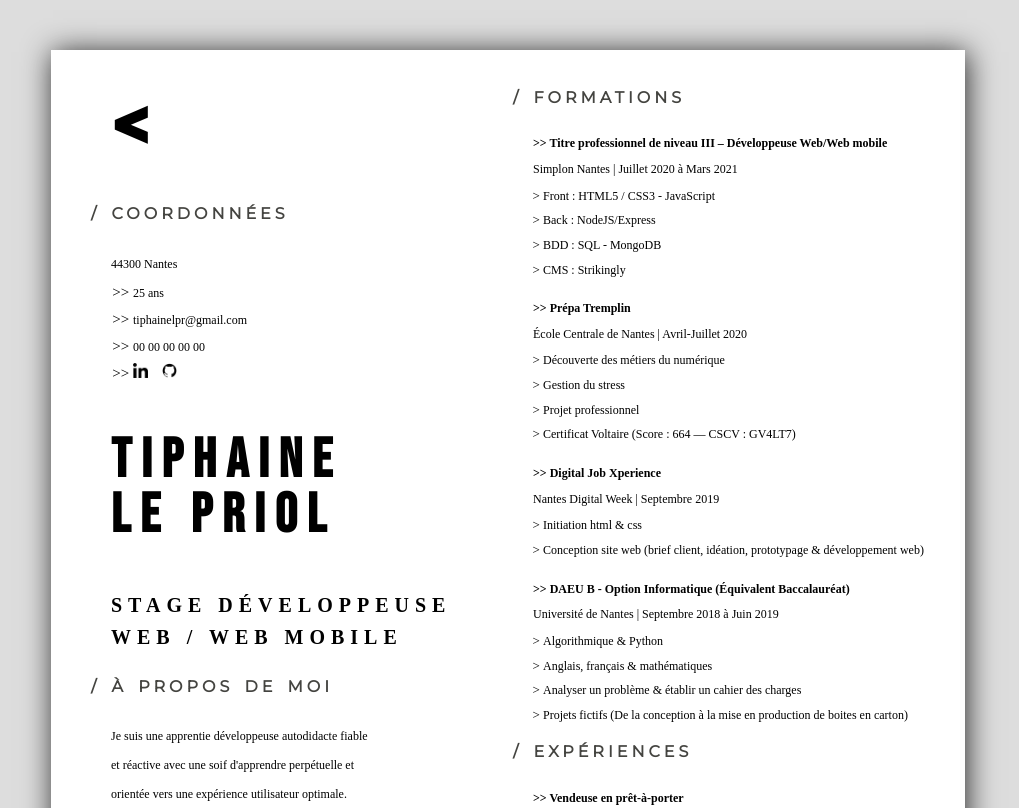
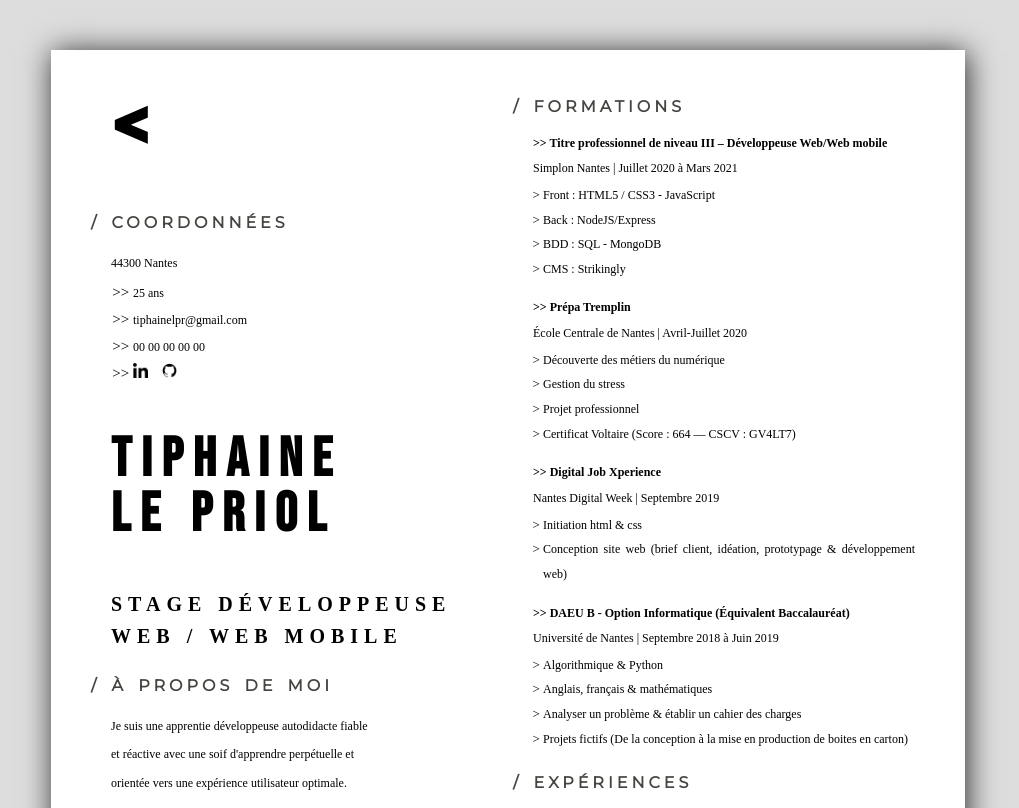
Before and after one commit to Gaally/Gaally.github.io, a plain HTML site: page index.html in a window 1280 px wide. Shown: the top 808 px of the page, without its empty margins (157-1176 px from the left). Drawn offline with Linux system fonts and the light colour scheme; a web font is replaced by a local one.

Commit message:
modif margin

```diff
--- a/style.css
+++ b/style.css
@@ -20,7 +20,7 @@ body{
 	margin-top: 50px;
 	margin-bottom: 50px;
 	padding-left: 50px;
-	padding-right: 40px;
+	padding-right: 50px;
 	padding-top: 25px;
 	padding-bottom: 30px;
 }
@@ -28,9 +28,10 @@ body{
 .container > div {
 	width: 50%;
 	padding-left: 10px;
+	padding-right: -50px;
 }
 .container > div:first-child {
-	margin-right: 20px;
+	margin-right: 30px;
 	line-height: 1.8;
 
 }
@@ -49,8 +50,8 @@ h1 {
 	letter-spacing: 4px;
 	word-spacing: 3px;
 	margin-left: -20px;
-	margin-bottom: 20px;
-
+	margin-bottom: 10px;
+	margin-top: 20px;
 }
 
 h2 {
```
